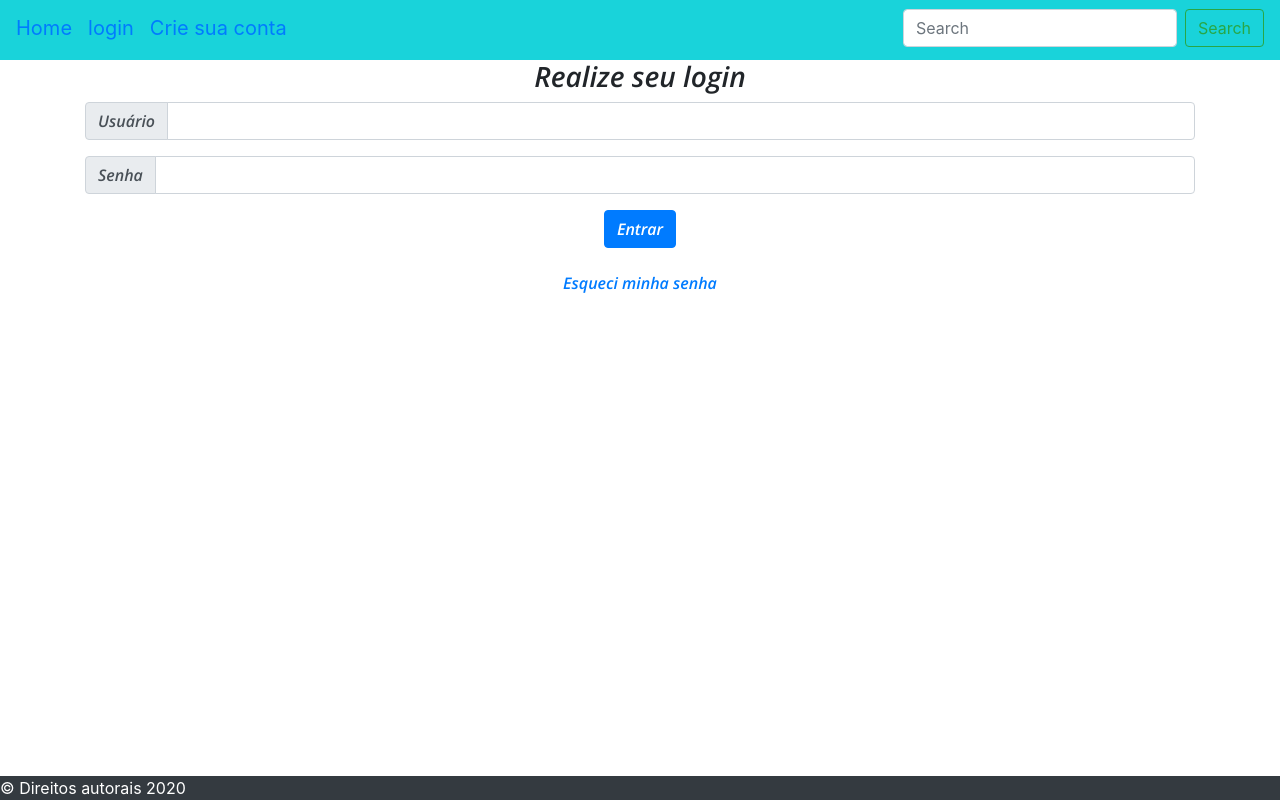
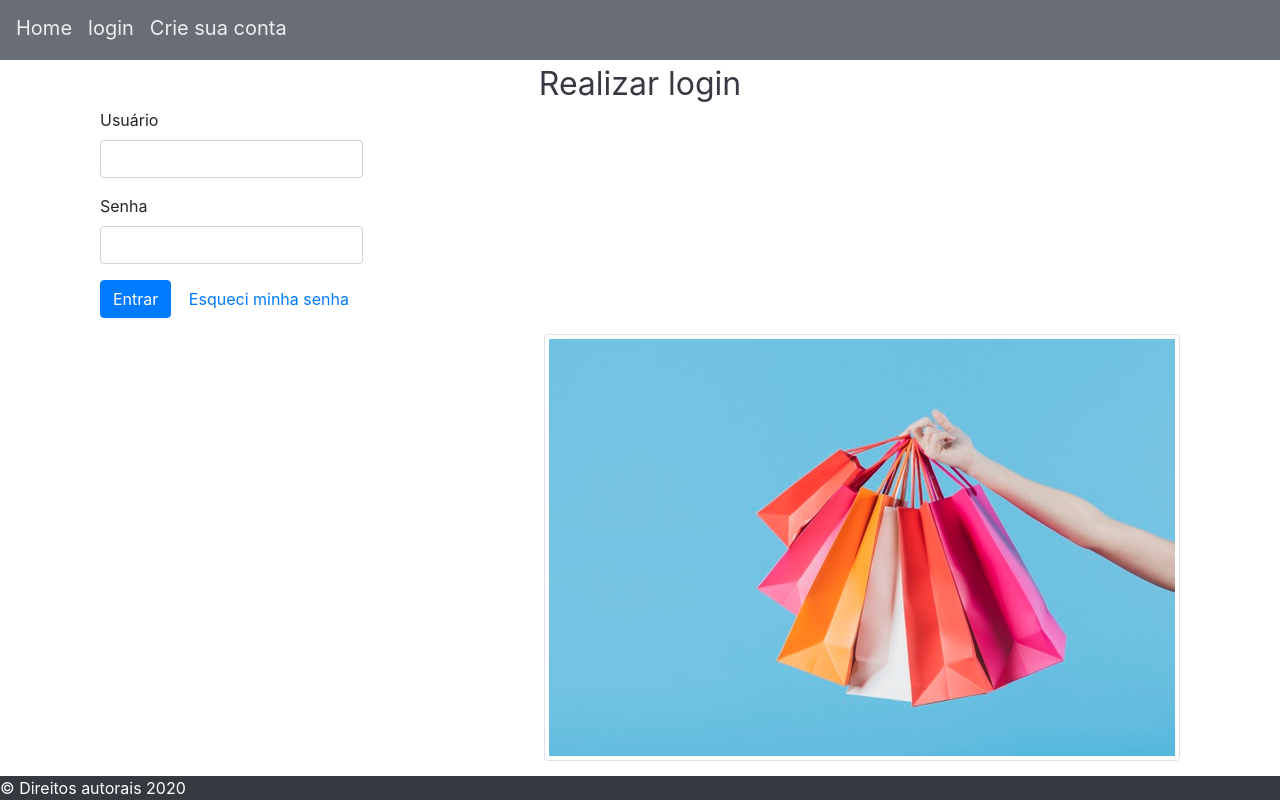
Before and after one commit to vn-lima/software_pac, a PHP site: page /index.php?folder=templates/&file=form_login.php in a window 1280 px wide. Run offline with PHP 8.4, Linux system fonts and the light colour scheme.

Commit message:
Mudanças na tela de cadastro e de login
Terminar tela de login, centralizar campos. Verificar vantagens de ter ou não foto para melhor experiencia de usuário

```diff
--- a/flang/assets/css/main.css
+++ b/flang/assets/css/main.css
@@ -1,93 +1,49 @@
-@import url('https://fonts.googleapis.com/css2?family=Open+Sans:ital,wght@1,800&display=swap');
-@import url('https://fonts.googleapis.com/css2?family=Open+Sans:ital,wght@1,600;1,800&display=swap');
-
-header{
+header {
     height: 60px;
-    background: #19d3da;
+    background: #686d76;
 }
 
-footer{
-    position: fixed;;
-    bottom:0;
-    width:100%;
+footer {
+    position: fixed;
+    ;
+    bottom: 0;
+    width: 100%;
     background: #343a40;
     color: #ffffff;
 }
 
-nav{
+nav {
     padding-top: 10px;
     text-align: center;
-    background-color: #19d3da;
+    background-color: #686d76;
+    color: #eeeeee;
 }
 
-.navegacao{
-    color: white;
-    text-decoration: none;
-    margin: 5%;
-}
-
-.navegacao:hover{
-    color: rgb(168, 235, 220);
-}
-
-.conteudo{
+.conteudo {
     text-align: center;
     margin: 5%;
 }
 
-.img_dest{
+.img_dest {
     width: 500px;
     height: 500px;
 }
 
-.borda_text{
-    position:relative;
-	background-color:rgb(38, 45, 136);
-	filter:opacity(alpha=60);
-        -moz-opacity:0.8;
-        opacity:0.8;
-	width:300px;
-	padding:5px;
-    margin-top:5px;
-    text-align: center;
-    font-weight: 500;
-    border:1px solid #eee4e4;
-    border-radius: 5px;
-}
-
-.borda_titulo{
-    text-shadow: 1px 0px 0px rgb(0, 0, 0),
-                 -1px 0px 0px rgb(0, 0, 0),
-                 0px 1px 0px rgb(0, 0, 0),
-                 0px -1px 0px rgb(0, 0, 0);
-    font-weight: bold;
-    color: rgb(255, 255, 255);
-    font-size: 200%;
-}
-
-.alinha{
-  text-align: center;
-}
-
-.alinha_conteudo_img{
-    margin-left: 15%;
-}
-
-.formulario
-{
+.formulario {
     text-align: center;
     margin: 20px;
 }
 
-.container
-{
-    font-weight: bolder;
-    font-family: 'Open Sans', sans-serif;
+a {
+    color: #eeeeee;
+}
+
+a:hover {
+    color: #a5a4a4;
+}
+
+.tituloCadastro{
     text-align: center;
+    color: #373a40;
+    font-size: xx-large;
 }
-.title-Cadastro
-{
-    font-weight: bolder;
-    font-family: 'Open Sans', sans-serif;
-
-}
--- a/flang/index.php
+++ b/flang/index.php
@@ -6,10 +6,10 @@
         <meta name="viewport" content="width=device-width, initial-scale=1.0">
         <title>Flang</title>
         <link rel="stylesheet" href="assets/css/reset.css">
-        <link rel="stylesheet" href="assets/css/main.css">
         <link rel="stylesheet" href="assets/css/bootstrap.min.css">
         <link rel="stylesheet" href="assets/css/bootstrap.css">
         <link rel="stylesheet" href="assets/css/bootstrap-reboot.min.css">
+        <link rel="stylesheet" href="assets/css/main.css">
         <script src="assets/js/jquery.min.js"></script>
         <script src="assets/js/popper.min.js"></script>
         <script src="assets/js/bootstrap.min.js"></script>
@@ -18,13 +18,8 @@
 
     <body>
         <header>
-            <nav class="navbar navbar-expand-lg">
+            <nav class="navbar navbar-expand-lg navegacao">
                 <a class="navbar-brand" href="index.php?">Home</a>
-                <button class="navbar-toggler" type="button" data-toggle="collapse" data-target="#navbarSupportedContent"
-                    aria-controls="navbarSupportedContent" aria-expanded="false" aria-label="Toggle navigation">
-                    <span class="navbar-toggler-icon"></span>
-                </button>
-                <div class="collapse navbar-collapse" id="navbarSupportedContent">
                 <ul class="navbar-nav mr-auto">
                     <li class="nav-item active">
                         <a class="navbar-brand" href="index.php?folder=templates/&file=form_login.php">login</a>
@@ -34,20 +29,15 @@
                             conta</a>
                     </li>
                 </ul>
-                    <form class="form-inline my-2 my-lg-0" acition="#">
-                        <input class="form-control mr-sm-2" type="search" placeholder="Search" aria-label="Search">
-                        <button class="btn btn-outline-success my-2 my-sm-0" type="submit">Search</button>
-                    </form>
-                </div>
             </nav>
         </header>
         <div>
             <?php
-                        if(isset($_GET['folder'])&&isset($_GET['file'])){
-                            if(@!include $_GET['folder'].$_GET['file']){
+            if (isset($_GET['folder']) && isset($_GET['file'])) {
+                if (@!include $_GET['folder'] . $_GET['file']) {
                     echo "404 - pagina não encontrada";
                 }
-                        }else{
+            } else {
                 include "templates/principal.php";
             }
             ?>
--- a/flang/templates/form_login.php
+++ b/flang/templates/form_login.php
@@ -1,31 +1,30 @@
-<div class="container">
-    <h3>Realize seu login</h3>
-    <div class="row">
-        <div class="col-md">
-            <form action="valida_login" method="post">
-                <div class="input-group mb-3">
-                    <div class="input-group-prepend">
-                        <label for="usuario" class="input-group-text">Usuário</label>
+<div class="container ">
+    <div class="tituloCadastro">Realizar login </div>
+    <div class="row-md-6">
+        <div class="col">
+            <form>
+                <div class="form-row">
+                    <div class="col-md-3 mb-3">
+                        <label for="usuario">Usuário</label>
+                        <input type="text" class="form-control" required>
                     </div>
-                    <input type="text" class="form-control" name="usuario" id="usuario" required>
                 </div>
-                <div class="input-group mb-3">
-                    <div class="input-group-prepend">
-                        <label for="senha" class="input-group-text">Senha</label>
+                <div class="form-row">
+                    <div class="col-md-3 mb-3">
+                        <label for="senha">Senha</label>
+                        <input type="password" class="form-control" required>
                     </div>
-                    <input type="password" class="form-control" name="senha" id="senha" required>
                 </div>
-                <div class="form-group">
-                    <button type="submit" class="btn btn-primary">Entrar</button>
-                </div>
-            </form>
-            <form action="esqueciSenha.php" method="post">
-                <div class="form-group">
-                    <div action="esqueciSenha.php" method="post">
-                        <button type="submit" class="btn btn-link">Esqueci minha senha</button>
+                <div class="form-row center">
+                    <div class="col-md-6 mb-3 ">
+                        <button type="submit" class="btn btn-primary btn-md">Entrar</button>
+                        <button type="reset" class="btn btn-link btn-md">Esqueci minha senha</button>
                     </div>
                 </div>
             </form>
+            <div class="float-right">
+                <img src="./assets/img/img_login.jpg" class="img-thumbnail">
+            </div>
         </div>
     </div>
 </div>
```
Also changed, not shown: flang/templates/form_usuario.php (+63 -48 lines), flang/assets/img/img_login.jpg (added). Lines whose indentation alone changed are shown as unchanged.
